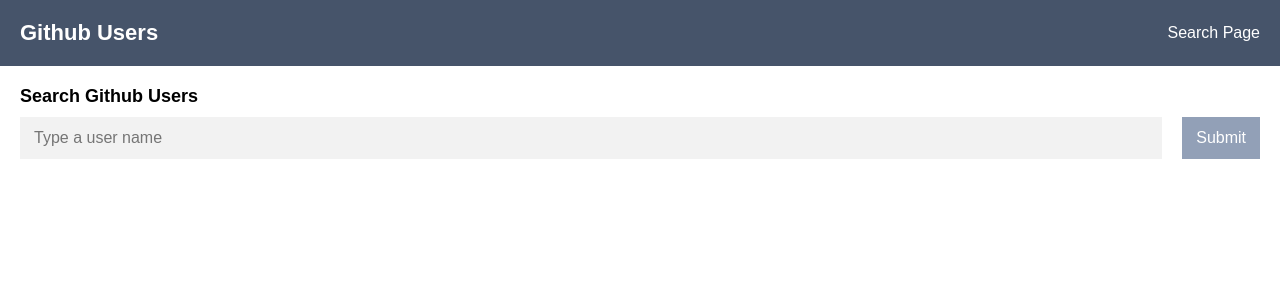
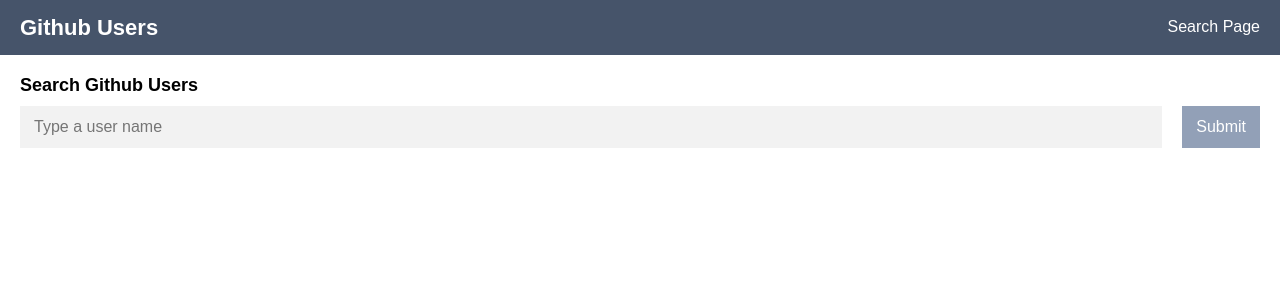
Before and after one commit to jeremiaspak/github-users, an Angular app: page / in a window 1280 px wide. Shown: the top 300 px of the page. Built offline with nearby package versions, Linux system fonts and the light colour scheme.

Commit message:
Add normalize.css

```diff
--- a/package.json
+++ b/package.json
@@ -22,6 +22,7 @@
     "@angular/platform-browser-dynamic": "^5.2.0",
     "@angular/router": "^5.2.0",
     "core-js": "^2.4.1",
+    "normalize.css": "^8.0.0",
     "rxjs": "^5.5.6",
     "zone.js": "^0.8.19"
   },
--- a/src/app/@theme/components/header/header.component.scss
+++ b/src/app/@theme/components/header/header.component.scss
@@ -7,7 +7,7 @@
   .container {
     display: flex;
     align-items: center;
-    padding: $gutter;
+    padding: 15px $gutter;
   }
 }
 
--- a/src/app/@theme/styles/global-styles.scss
+++ b/src/app/@theme/styles/global-styles.scss
@@ -9,7 +9,6 @@
 }
 
 body {
-  margin: 0;
   font-family: $font-family;
   font-size: $font-size;
 }
--- a/src/styles.scss
+++ b/src/styles.scss
@@ -1,3 +1,4 @@
 /* You can add global styles to this file, and also import other style files */
 
+@import '~normalize.css/normalize.css';
 @import './app/@theme/styles/global-styles.scss';
```
Also changed, not shown: 1 other file (tests, documents, lock files or other folders).
